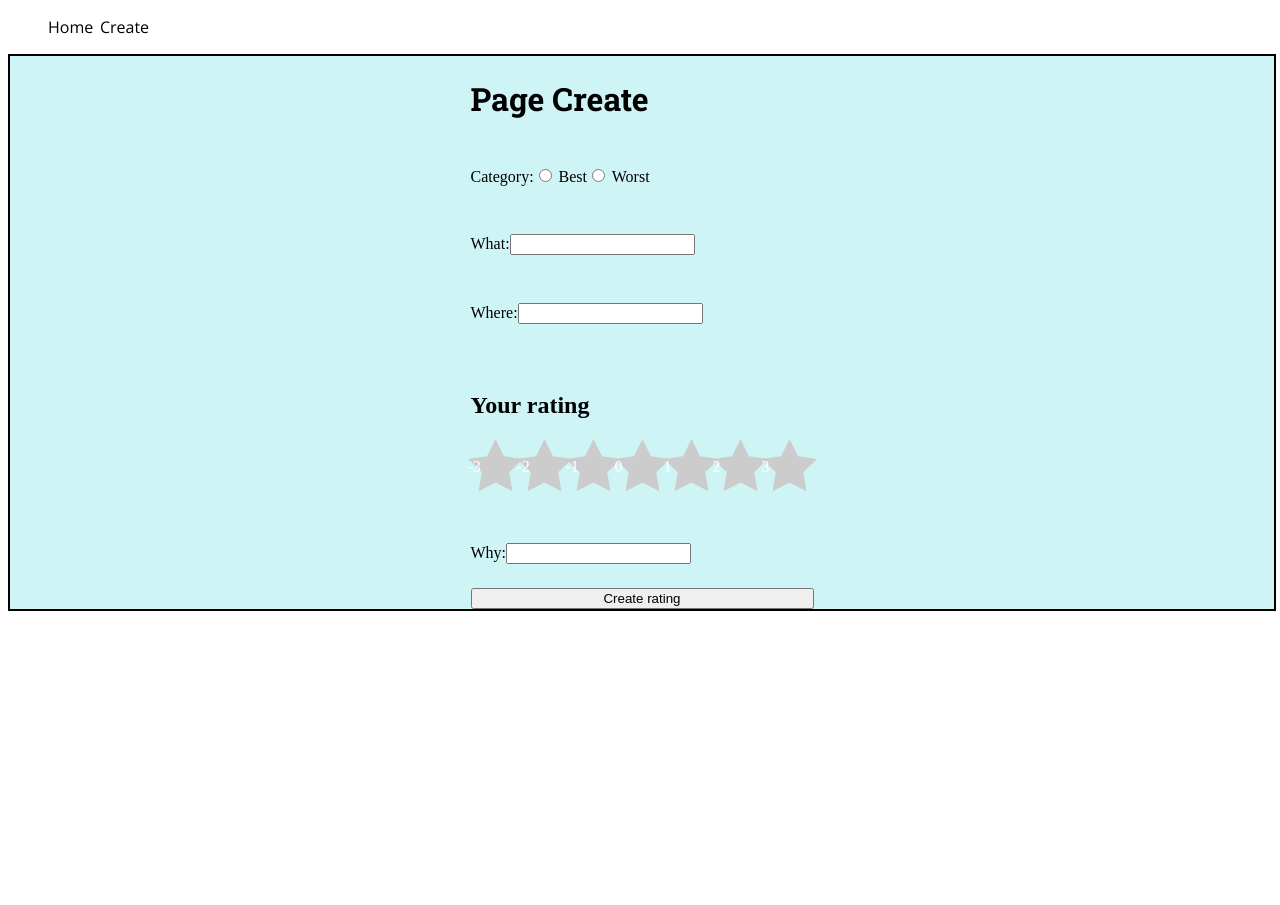
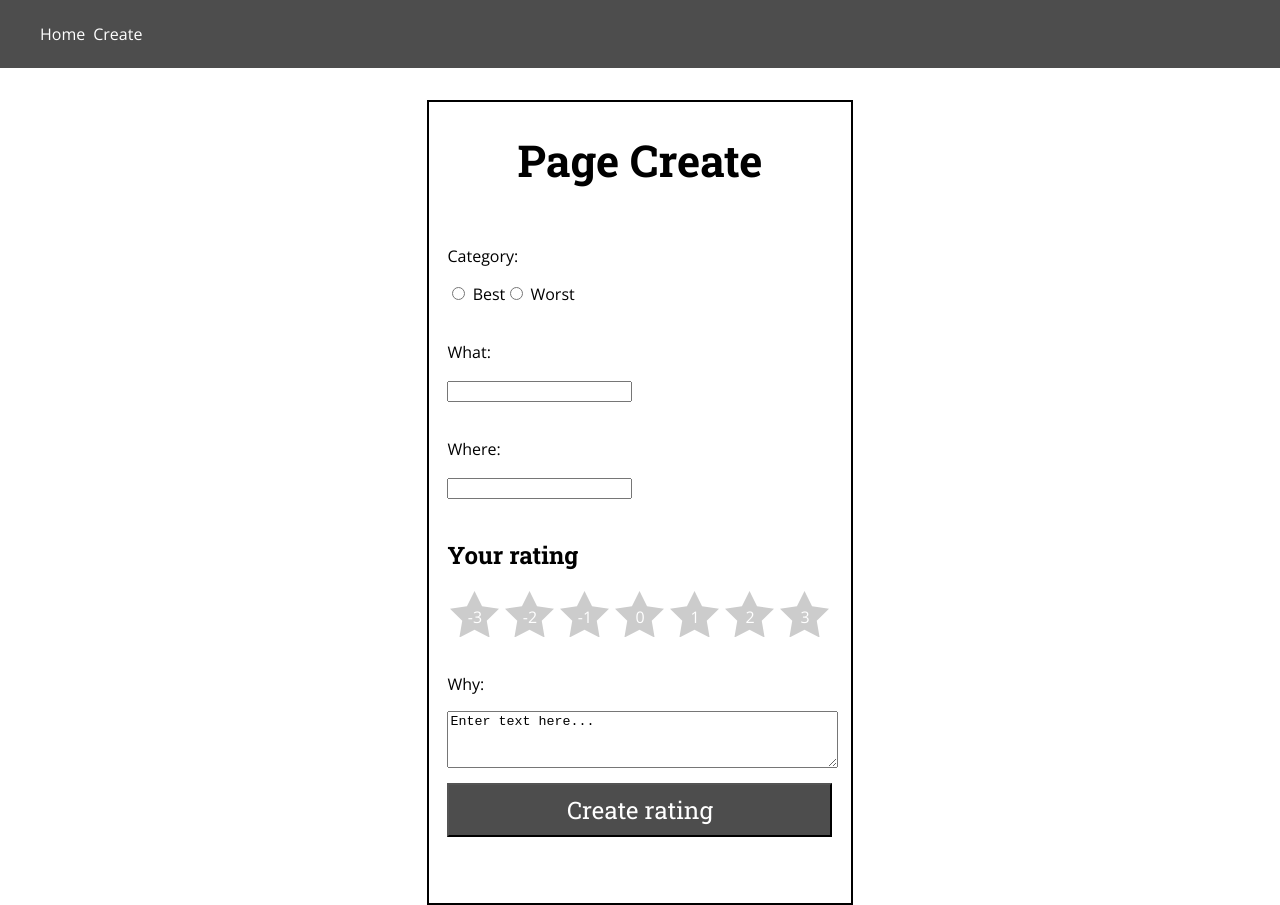
Before and after one commit to paulajs/rater, a React (Create React App) app: page /create in a window 1280 px wide. Before the commit the page ends 800 px from the top, so only its background shows below. Built offline with nearby package versions, Linux system fonts and the light colour scheme.

Commit message:
add styling

```diff
--- a/src/App.tsx
+++ b/src/App.tsx
@@ -2,7 +2,7 @@ import React from 'react';
 import { BrowserRouter as Router, Route } from "react-router-dom";
 
 import './App.css';
-import { Header } from './components/Header';
+import { Header } from './components/Header/Header';
 import { Home } from './pages/Home';
 import { Create } from './pages/Create';
 
--- a/src/components/Rating.tsx
+++ /dev/null
@@ -1,4 +0,0 @@
-
-export const Rating = () => {
-
-}
--- /dev/null
+++ b/src/components/Rating/Rating.tsx
@@ -0,0 +1,82 @@
+import React, { useState } from 'react';
+import { RatingStar } from './RatingStar';
+
+import './rating.css';
+
+interface State {
+    starColor: string,
+    currentHoverRating: number | null,
+    selectedRating: number | null,
+}
+
+interface Props {
+    onRating: (rating: number) => void
+}
+
+const noRatingClass = 'star-rating-none';
+
+const initialState: State = {
+    starColor: noRatingClass,
+    currentHoverRating: null,
+    selectedRating: null,
+}
+
+export const Rating = (props: Props) => {
+    let stars = [];
+
+    const [state, setState] = useState(initialState);
+    for (let index = 1; index < 8; index++) {
+        const id = 'star' + index;
+        const rating = index - 4;
+        let starColor = noRatingClass;
+
+        if (state.selectedRating !== null && rating <= state.selectedRating) {
+            starColor = `star-rating-${state.selectedRating + 4}`
+        } else {
+            if (state.currentHoverRating !== null && rating <= state.currentHoverRating) {
+                starColor = `star-rating-${state.currentHoverRating + 4}`
+            }
+        }
+
+        const onStarClick = () => {
+            setState({
+                ...state,
+                selectedRating: rating,
+            });
+            props.onRating(rating)
+        }
+
+        const onStarEnter = () => {
+            setState({
+                ...state,
+                currentHoverRating: rating,
+                starColor: `star-rating-${index}`,
+            });
+        }
+
+        const onStarLeave = () => {
+            setState({
+                ...state,
+                starColor: noRatingClass,
+                currentHoverRating: null,
+            })
+        };
+
+        stars.push(
+            <RatingStar
+                id={id}
+                key={id}
+                number={rating}
+                fillClass={starColor}
+                onMouseEnter={onStarEnter}
+                onMouseLeave={onStarLeave}
+                onStarClick={onStarClick}
+            ></RatingStar>
+        );
+    }
+    return (
+        <div className="rating">
+            {stars}
+        </div>
+    );
+}
--- a/src/components/RatingStar.tsx
+++ b/src/components/Rating/RatingStar.tsx
@@ -6,19 +6,17 @@ interface Props {
     fillClass: string,
     onMouseEnter: () => void,
     onMouseLeave: () => void,
-    onClick: () => void,
+    onStarClick: () => void,
 }
 
-export function RatingStar(props: Props) {
-    // const classes = `ratingStart ${}`
-
+export const RatingStar = (props: Props) =>  {
     return (
         <div
             className={"ratingStar " + props.fillClass}
             id={props.id}
             onMouseEnter={props.onMouseEnter}
             onMouseLeave={props.onMouseLeave}
-            onClick={props.onClick}
+            onClick={props.onStarClick}
         >
             <div>
                 <svg version="1.1" className="star" x="0px" y="0px" viewBox="0 0 135.5 128.9">
--- /dev/null
+++ b/src/components/Rating/rating.css
@@ -0,0 +1,62 @@
+@import url("https://fonts.googleapis.com/css?family=Roboto+Slab:400,700|Open+Sans&display=swap");
+/*------------------Rating star------------------*/
+.rating {
+    display: flex;
+    flex-direction: row;
+  }
+  .create-rating h2 {
+    width: 100%;
+    font-family: "Roboto Slab", serif;
+  }
+  .ratingStar:hover{
+    transform: scale(1.3);
+    cursor: pointer;
+  }
+  .ratingStar svg {
+    width: 100%;
+  }
+  .ratingStar div {
+    width: 49px;
+    background: none;
+    border: none;
+    margin: 0px 3px;
+    position: relative;
+    display: flex;
+    align-items: center;
+    font-family: "Open Sans", sans-serif;
+  }
+  .ratingStar p {
+    position: absolute;
+    top: -1px;
+    color: white;
+    width: 100%;
+    left: 50%;
+    transform: translateX(-50%);
+    text-align: center;
+  }
+
+
+  .star-rating-1 div svg{
+    fill: #aa0303;
+  }
+  .star-rating-2 div svg{
+    fill: #ff2300;
+  }
+  .star-rating-3 div svg{
+    fill: #ff8d00;
+  }
+  .star-rating-4 div svg{
+    fill: #ffc800;
+  }
+  .star-rating-5 div svg{
+    fill: #b5ec0a;
+  }
+  .star-rating-6 div svg{
+    fill: #67da10;
+  }
+  .star-rating-7 div svg{
+    fill: #07c70d;
+  }
+  .star-rating-none{
+    fill: #cccccc;
+  }
--- a/src/index.css
+++ b/src/index.css
@@ -1,7 +1,15 @@
 @import url("https://fonts.googleapis.com/css?family=Roboto+Slab:400,700|Open+Sans&display=swap");
 
+body{
+  margin: 0;
+  padding: 0;
+}
 /*------------------Header------------------*/
 
+.menu{
+  background: #4d4d4d;
+  padding: 7px 0;
+}
 .menu ul {
   list-style: none;
   display: flex;
@@ -12,23 +20,33 @@
 }
 
 .menu ul li a {
-  color: black;
+  color: white;
   text-decoration: none;
 }
 .menu ul li a:visited {
-  color: red;
+  color: white;
 }
 
 /*------------------Page------------------ */
 .view {
   width: 100%;
-  border: 2px solid black;
-  background: #cef4f6;
   display: flex;
   justify-content: center;
 }
 .page-header {
   font-family: "Roboto Slab", serif;
+  font-size: 44px;
+}
+.page-create {
+  display: flex;
+  flex-direction: column;
+  width: 33%;
+  align-items: center;
+  border: 2px solid black;
+  display: flex;
+  justify-content: center;
+  padding-bottom: 66px;
+  margin-top: 4vh;
 }
 
 /*------------------Form------------------*/
@@ -37,62 +55,19 @@
   flex-direction: column;
 }
 .create-rating label {
-  margin: 24px 0;
+  margin: 10px 0;
+  font-family: "Open Sans", sans-serif;
 }
 
-/*------------------Rating star------------------*/
-.rating {
-  display: flex;
-  flex-direction: row;
-}
-.rating h2 {
+.create-rating textarea {
+  height: 51px;
   width: 100%;
 }
-.ratingStar:hover{
-  transform: scale(1.3);
-  cursor: pointer;
+
+.create-rating .submit{
+  font-family: "Roboto Slab", serif;
+  background: #4d4d4d;
+  color:white;
+  font-size: 24px;
+  padding: 9px 0;
 }
-.ratingStar svg {
-  width: 100%;
-}
-.ratingStar div {
-  width: 55px;
-  background: none;
-  border: none;
-  margin: 0 -3px;
-  position: relative;
-}
-.ratingStar p {
-  position: absolute;
-    top: 3px;
-    color: white;
-    width: 100%;
-    left: 50%;
-    transform: translateX(-50%);
-}
-
-
-.star-rating-1 div svg{
-  fill: #aa0303;
-}
-.star-rating-2 div svg{
-  fill: #ff2300;
-}
-.star-rating-3 div svg{
-  fill: #ff8d00;
-}
-.star-rating-4 div svg{
-  fill: #ffc800;
-}
-.star-rating-5 div svg{
-  fill: #b5ec0a;
-}
-.star-rating-6 div svg{
-  fill: #67da10;
-}
-.star-rating-7 div svg{
-  fill: #07c70d;
-}
-.star-rating-none{
-  fill: #cccccc;
-}
--- a/src/pages/Create.tsx
+++ b/src/pages/Create.tsx
@@ -1,100 +1,53 @@
 import React, { useState } from 'react';
-import { RatingStar } from '../components/RatingStar';
+import { Rating } from '../components/Rating/Rating';
 
 interface State {
-    starColor: string,
-    currentHoverRating: number | null,
-    selectedRating: number | null,
+    selectedRating: null | number,
 }
 
-const noRatingClass = 'star-rating-none';
+const intitialState: State = {
+    selectedRating: null,
+}
 
 export const Create = () => {
-    const initialState: State = {
-        starColor: noRatingClass,
-        currentHoverRating: null,
-        selectedRating: null,
-    }
-    let stars = [];
-    const [state, setState] = useState(initialState);
-    for (let index = 1; index < 8; index++) {
-        const id = 'star'+ index;
-        const rating = index-4;
-        let starColor = noRatingClass;
-
-        if(state.selectedRating !== null && rating <= state.selectedRating){
-            starColor = `star-rating-${state.selectedRating+4}`
-        }else{
-            if(state.currentHoverRating !== null && rating <= state.currentHoverRating){
-                starColor = `star-rating-${state.currentHoverRating+4}`
-            }
-        }
-
-        const onStarClick = () => {
-            setState({
-                ...state,
-                selectedRating: rating,
-            });
-        }
-
-        const onStarEnter = () => {
-            setState({
-                ...state,
-                currentHoverRating: rating,
-                starColor: `star-rating-${index}`,
-            });
-        }
-
-        const onStarLeave = () => {
-            setState({
-                ...state,
-                starColor: noRatingClass,
-                currentHoverRating: null,
-            })
-        };
-
-        stars.push(
-            <RatingStar
-                id = {id}
-                key = {id}
-                number = {rating}
-                fillClass = {starColor}
-                onMouseEnter = {onStarEnter}
-                onMouseLeave = {onStarLeave}
-                onClick = {onStarClick}
-            ></RatingStar>
-        );
+    const [state, setState] = useState(intitialState);
+    const setSelectedRating = (rating: number) => {
+        setState({
+            ...state,
+            selectedRating: rating,
+        })
     }
     return (
-        <div>
+        <div className="page-create">
             <h1 className="page-header">Page Create</h1>
             <form className="create-rating">
                 <label>
-                    Category:
+                    <p>Category:</p>
                     <input type="radio" name="category" value="best" /> Best
                     <input type="radio" name="category" value="worst" /> Worst
                 </label>
                 <label>
-                    What:
-                    <input type="text" name="What"/>
+                    <p>What:</p>
+                    <input type="text" name="What" />
                 </label>
                 <label>
-                    Where:
-                    <input type="text" name="Where"/>
+                    <p>Where:</p>
+                    <input type="text" name="Where" />
                 </label>
                 <label>
-                    <h2>Your rating {state.currentHoverRating}</h2>
-                    <div className="rating">
-                        { stars }
-                    </div>
+                    <h2>Your rating {state.selectedRating}</h2>
+                    <Rating
+                        onRating = {setSelectedRating}
+                    ></Rating>
                 </label>
                 <label>
-                    Why:
-                    <input type="text" name="description"/>
+                    <p>Why:</p>
+
+                    <textarea name="description">Enter text here...</textarea>
                 </label>
-                    <input type="submit" value="Create rating" />
+                <input className="submit" type="submit" value="Create rating" />
             </form>
         </div>
-            )
+    )
 
 }
```
Also changed, not shown: src/components/Header/Header.tsx (renamed from src/components/Header.tsx).
